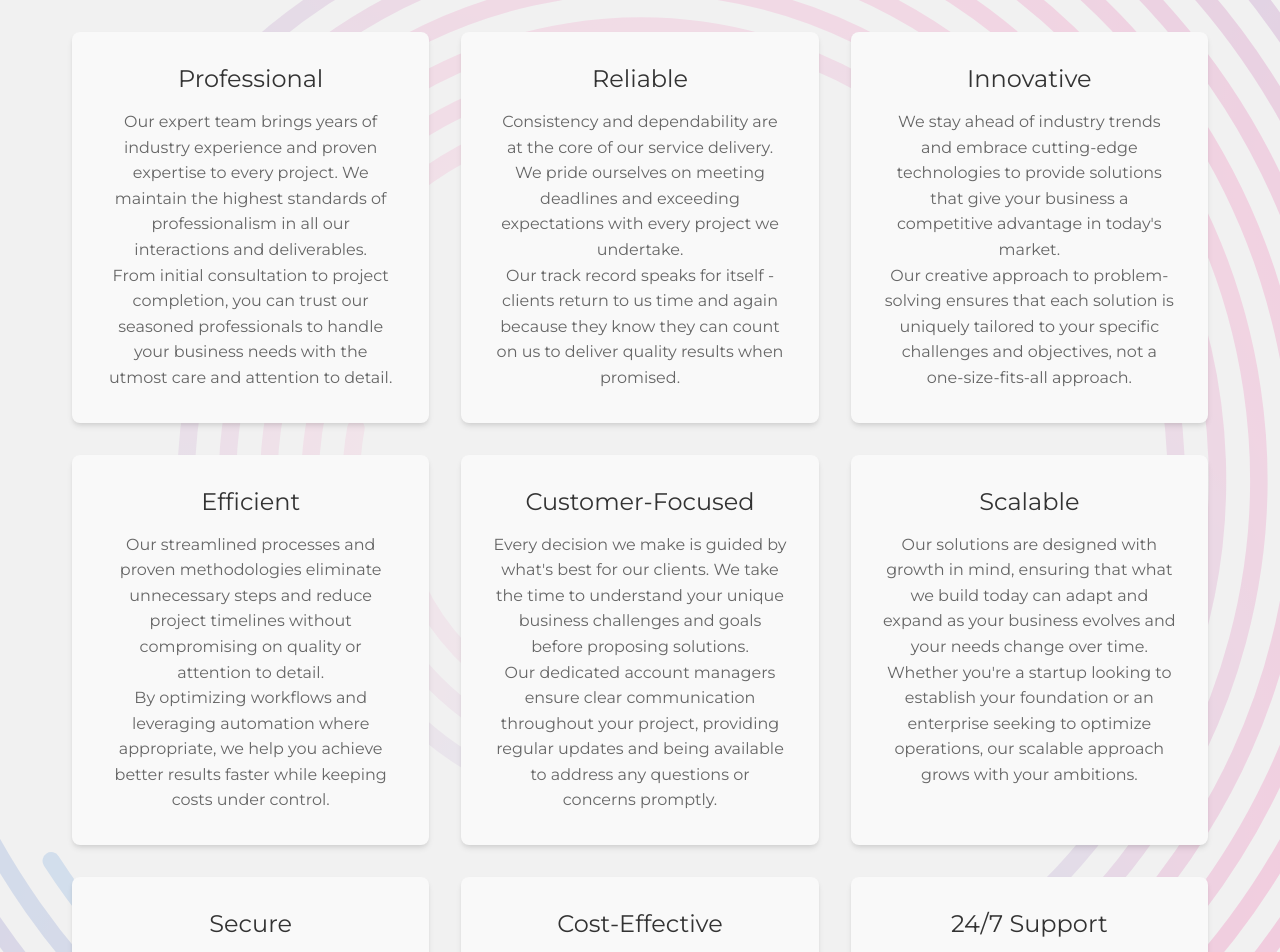
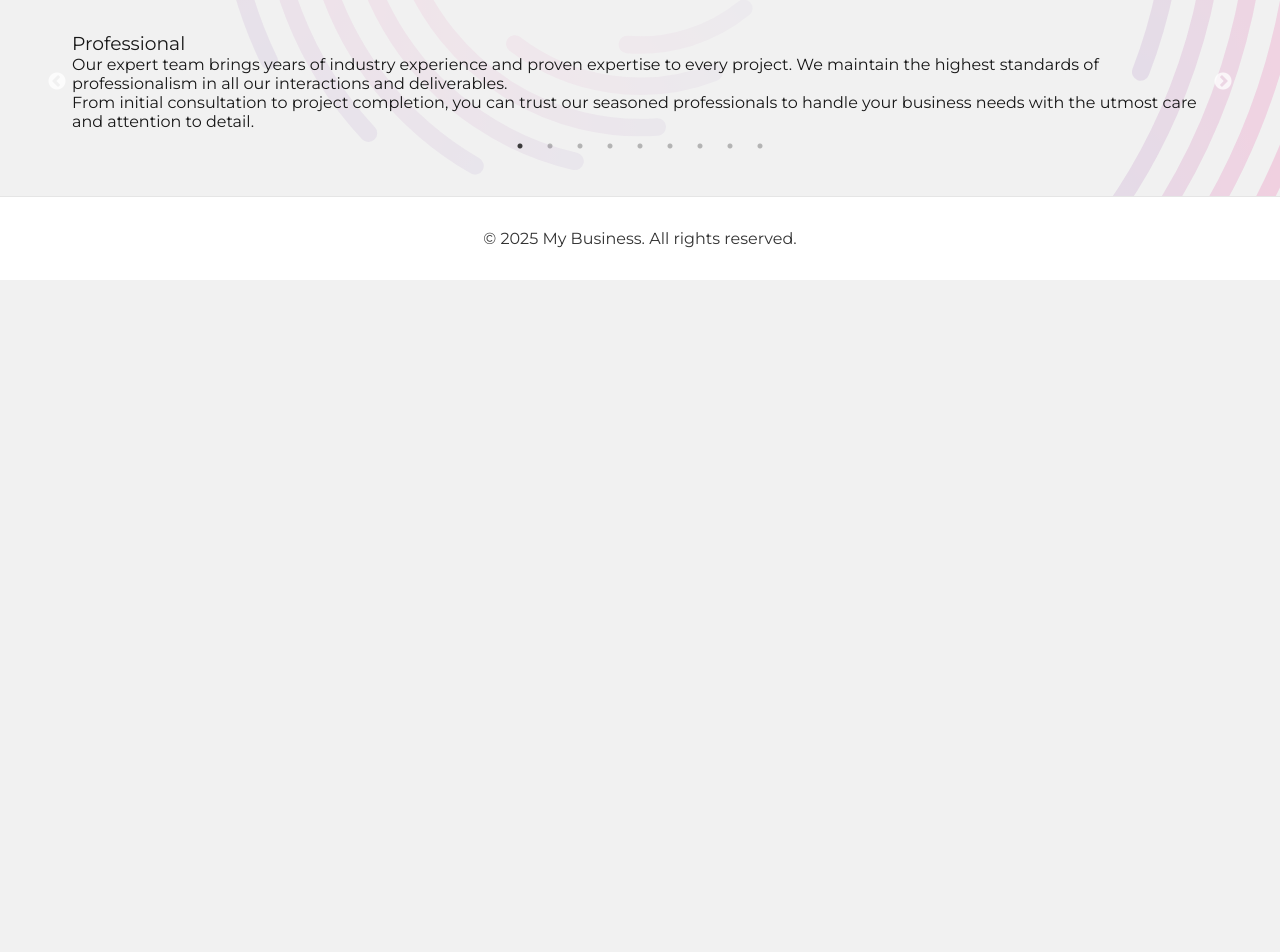
Before and after one commit to apollocake/carousel-heaven, a Next.js app: page / in a window 1280 px wide. Shown: the part 520-1472 px from the top of the page. After the commit the page ends 800 px from the top, so only its background shows below. Built offline with nearby package versions, Linux system fonts and the light colour scheme.

Commit message:
Added react slick carousel

```diff
--- a/package.json
+++ b/package.json
@@ -12,13 +12,16 @@
     "next": "15.4.5",
     "react": "19.1.0",
     "react-dom": "19.1.0",
-    "server-only": "^0.0.1"
+    "react-slick": "^0.30.3",
+    "server-only": "^0.0.1",
+    "slick-carousel": "^1.8.1"
   },
   "devDependencies": {
     "@eslint/eslintrc": "^3",
     "@types/node": "^20",
     "@types/react": "^19",
     "@types/react-dom": "^19",
+    "@types/react-slick": "^0.23.13",
     "eslint": "^9",
     "eslint-config-next": "15.4.5",
     "typescript": "^5"
--- /dev/null
+++ b/src/app/SimpleSlider.tsx
@@ -0,0 +1,37 @@
+'use client';
+
+import React from "react";
+import Slider from "react-slick";
+import "slick-carousel/slick/slick.css";
+import "slick-carousel/slick/slick-theme.css";
+
+interface SliderItem {
+  title: string;
+  content?: string[];
+}
+
+interface SimpleSliderProps {
+  items: SliderItem[];
+}
+
+export default function SimpleSlider({ items }: SimpleSliderProps) {
+  const settings = {
+    dots: true,
+    infinite: true,
+    speed: 500,
+    slidesToShow: 1,
+    slidesToScroll: 1,
+  };
+  return (
+    <Slider {...settings}>
+      {items.map((item, index) => (
+        <div key={index}>
+          <h3>{item.title}</h3>
+          {item.content && item.content.map((paragraph, pIndex) => (
+            <p key={pIndex}>{paragraph}</p>
+          ))}
+        </div>
+      ))}
+    </Slider>
+  );
+}
--- a/src/app/contact/page.tsx
+++ b/src/app/contact/page.tsx
@@ -1,6 +1,5 @@
 'use client';
 
-import Link from "next/link";
 import styles from "../page.module.css";
 import Navigation from "../../components/Navigation";
 
--- a/src/app/page.tsx
+++ b/src/app/page.tsx
@@ -1,8 +1,75 @@
 import Link from "next/link";
 import styles from "./page.module.css";
 import Navigation from "../components/Navigation";
+import SimpleSlider from "./SimpleSlider";
 
 export default function Home() {
+  const carouselItems = [
+    {
+      title: "Professional",
+      content: [
+        "Our expert team brings years of industry experience and proven expertise to every project. We maintain the highest standards of professionalism in all our interactions and deliverables.",
+        "From initial consultation to project completion, you can trust our seasoned professionals to handle your business needs with the utmost care and attention to detail."
+      ]
+    },
+    {
+      title: "Reliable",
+      content: [
+        "Consistency and dependability are at the core of our service delivery. We pride ourselves on meeting deadlines and exceeding expectations with every project we undertake.",
+        "Our track record speaks for itself - clients return to us time and again because they know they can count on us to deliver quality results when promised."
+      ]
+    },
+    {
+      title: "Innovative",
+      content: [
+        "We stay ahead of industry trends and embrace cutting-edge technologies to provide solutions that give your business a competitive advantage in today's market.",
+        "Our creative approach to problem-solving ensures that each solution is uniquely tailored to your specific challenges and objectives, not a one-size-fits-all approach."
+      ]
+    },
+    {
+      title: "Efficient",
+      content: [
+        "Our streamlined processes and proven methodologies eliminate unnecessary steps and reduce project timelines without compromising on quality or attention to detail.",
+        "By optimizing workflows and leveraging automation where appropriate, we help you achieve better results faster while keeping costs under control."
+      ]
+    },
+    {
+      title: "Customer-Focused",
+      content: [
+        "Every decision we make is guided by what's best for our clients. We take the time to understand your unique business challenges and goals before proposing solutions.",
+        "Our dedicated account managers ensure clear communication throughout your project, providing regular updates and being available to address any questions or concerns promptly."
+      ]
+    },
+    {
+      title: "Scalable",
+      content: [
+        "Our solutions are designed with growth in mind, ensuring that what we build today can adapt and expand as your business evolves and your needs change over time.",
+        "Whether you're a startup looking to establish your foundation or an enterprise seeking to optimize operations, our scalable approach grows with your ambitions."
+      ]
+    },
+    {
+      title: "Secure",
+      content: [
+        "We implement industry-leading security protocols and best practices to protect your sensitive data and maintain the integrity of your business operations at all times.",
+        "From encrypted communications to secure hosting environments, every aspect of our service is designed with security as a fundamental requirement, not an afterthought."
+      ]
+    },
+    {
+      title: "Cost-Effective",
+      content: [
+        "We believe in delivering maximum value for your investment through transparent pricing, efficient processes, and solutions that provide long-term benefits to your organization.",
+        "Our upfront pricing model eliminates surprises, and our focus on quality means you won't need costly revisions or frequent maintenance down the road."
+      ]
+    },
+    {
+      title: "24/7 Support",
+      content: [
+        "Our commitment to your success doesn't end when the project is delivered. We provide round-the-clock support to ensure your systems run smoothly and your questions get answered quickly.",
+        "Whether it's a technical issue, a quick question, or emergency support, our dedicated team is always available to provide the assistance you need when you need it most."
+      ]
+    }
+  ];
+
   return (
     <div className={styles.page}>
       <Navigation />
@@ -25,53 +92,7 @@ export default function Home() {
 
         <section className={styles.features}>
           <h2>Why Choose Us?</h2>
-          <div className={styles.featureGrid}>
-            <div className={styles.feature}>
-              <h3>Professional</h3>
-              <p>Our expert team brings years of industry experience and proven expertise to every project. We maintain the highest standards of professionalism in all our interactions and deliverables.</p>
-              <p>From initial consultation to project completion, you can trust our seasoned professionals to handle your business needs with the utmost care and attention to detail.</p>
-            </div>
-            <div className={styles.feature}>
-              <h3>Reliable</h3>
-              <p>Consistency and dependability are at the core of our service delivery. We pride ourselves on meeting deadlines and exceeding expectations with every project we undertake.</p>
-              <p>Our track record speaks for itself - clients return to us time and again because they know they can count on us to deliver quality results when promised.</p>
-            </div>
-            <div className={styles.feature}>
-              <h3>Innovative</h3>
-              <p>We stay ahead of industry trends and embrace cutting-edge technologies to provide solutions that give your business a competitive advantage in today's market.</p>
-              <p>Our creative approach to problem-solving ensures that each solution is uniquely tailored to your specific challenges and objectives, not a one-size-fits-all approach.</p>
-            </div>
-            <div className={styles.feature}>
-              <h3>Efficient</h3>
-              <p>Our streamlined processes and proven methodologies eliminate unnecessary steps and reduce project timelines without compromising on quality or attention to detail.</p>
-              <p>By optimizing workflows and leveraging automation where appropriate, we help you achieve better results faster while keeping costs under control.</p>
-            </div>
-            <div className={styles.feature}>
-              <h3>Customer-Focused</h3>
-              <p>Every decision we make is guided by what's best for our clients. We take the time to understand your unique business challenges and goals before proposing solutions.</p>
-              <p>Our dedicated account managers ensure clear communication throughout your project, providing regular updates and being available to address any questions or concerns promptly.</p>
-            </div>
-            <div className={styles.feature}>
-              <h3>Scalable</h3>
-              <p>Our solutions are designed with growth in mind, ensuring that what we build today can adapt and expand as your business evolves and your needs change over time.</p>
-              <p>Whether you're a startup looking to establish your foundation or an enterprise seeking to optimize operations, our scalable approach grows with your ambitions.</p>
-            </div>
-            <div className={styles.feature}>
-              <h3>Secure</h3>
-              <p>We implement industry-leading security protocols and best practices to protect your sensitive data and maintain the integrity of your business operations at all times.</p>
-              <p>From encrypted communications to secure hosting environments, every aspect of our service is designed with security as a fundamental requirement, not an afterthought.</p>
-            </div>
-            <div className={styles.feature}>
-              <h3>Cost-Effective</h3>
-              <p>We believe in delivering maximum value for your investment through transparent pricing, efficient processes, and solutions that provide long-term benefits to your organization.</p>
-              <p>Our upfront pricing model eliminates surprises, and our focus on quality means you won't need costly revisions or frequent maintenance down the road.</p>
-            </div>
-            <div className={styles.feature}>
-              <h3>24/7 Support</h3>
-              <p>Our commitment to your success doesn't end when the project is delivered. We provide round-the-clock support to ensure your systems run smoothly and your questions get answered quickly.</p>
-              <p>Whether it's a technical issue, a quick question, or emergency support, our dedicated team is always available to provide the assistance you need when you need it most.</p>
-            </div>
-          </div>
+          <SimpleSlider items={carouselItems} />
         </section>
       </main>
 
```
Also changed, not shown: 1 other file (tests, documents, lock files or other folders).
